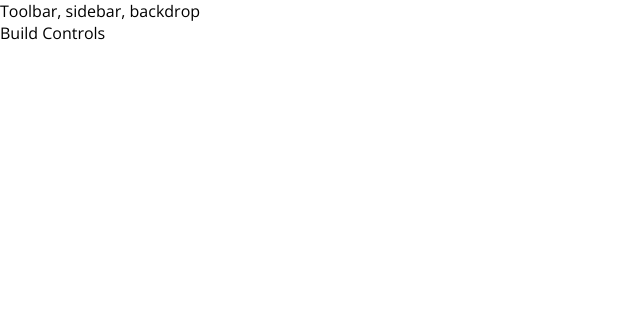
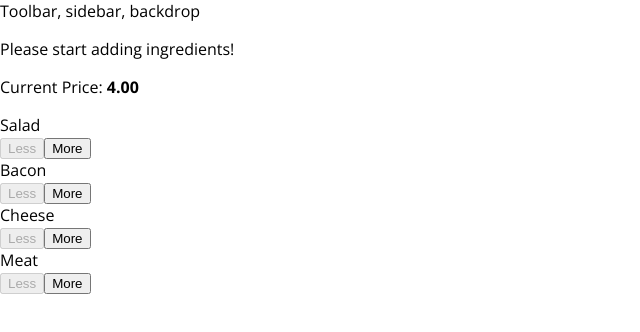
Before and after one commit to Enlitened/burger-builder-react, a React app: page / in a window 1280 px wide. Shown: the top 332 px of the page, without its empty margins (0-640 px from the left). Built offline with nearby package versions, Linux system fonts and the light colour scheme.

Commit message:
Added burger builder controls

```diff
--- /dev/null
+++ b/src/components/Burger/BuildControls/BuildControl/BuildControl.css
@@ -0,0 +1,56 @@
+.BuildControl {
+    display: flex;
+    justify-content: space-between;
+    align-items: center;
+    margin: 5px 0;
+}
+
+.BuildControl button {
+    display: block;
+    font: inherit;
+    padding: 5px;
+    margin: 0 5px;
+    width: 80px;
+    border: 1px solid #AA6817;
+    cursor: pointer;
+    outline: none;
+}
+
+.BuildControl button:disabled {
+    background-color: #AC9980;
+    border: 1px solid #7E7365;
+    color: #ccc;
+    cursor: default;
+}
+
+.BuildControl button:hover:disabled {
+    background-color: #AC9980;
+    color: #ccc;
+    cursor: not-allowed;
+}
+
+.Label {
+    padding: 10px;
+    font-weight: bold;
+    width: 80px;
+}
+
+.BuildControl .Less {
+    background-color: #D39952;
+    color: white;
+}
+
+.BuildControl .More {
+    background-color: #8F5E1E;
+    color: white;
+}
+
+.BuildControl .Less:hover, .BuildControl .Less:active {
+    background-color: #DAA972;
+    color: white;
+}
+
+.BuildControl .More:hover,.BuildControl .More:active {
+    background-color: #99703F;
+    color: white;
+}
--- /dev/null
+++ b/src/components/Burger/BuildControls/BuildControl/BuildControl.js
@@ -0,0 +1,12 @@
+import React from 'react';
+import classes from './BuildControl.css';
+
+const buildControl = (props) => (
+    <div className={classes.BuildControl}>
+        <div className={classes.Label}>{props.label}</div>
+        <button className={classes.Less} onClick={props.removed} disabled={props.disabled}>Less</button>
+        <button className={classes.More} onClick={props.added}>More</button>
+    </div>
+);
+
+export default buildControl;
--- /dev/null
+++ b/src/components/Burger/BuildControls/BuildControls.css
@@ -0,0 +1,10 @@
+.BuildControls {
+    width: 100%;
+    background-color: #CF8F2E;
+    display: flex;
+    flex-flow: column;
+    align-items: center;
+    box-shadow: 0 2px  1px #ccc;
+    margin: auto;
+    padding: 10px 0;
+}
--- /dev/null
+++ b/src/components/Burger/BuildControls/BuildControls.js
@@ -0,0 +1,26 @@
+import React from 'react';
+import classes from './BuildControls.css'
+import BuildControl from './BuildControl/BuildControl';
+
+const controls = [
+    { label: 'Salad', type: 'salad' },
+    { label: 'Bacon', type: 'bacon' },
+    { label: 'Cheese', type: 'cheese' },
+    { label: 'Meat', type: 'meat' },
+]
+
+const buildControls = (props) => (
+    <div className={classes.BuildControls}>
+    <p>Current Price: <strong>{props.price.toFixed(2)}</strong></p>
+        {controls.map(ctrl => (
+            <BuildControl
+                key={ctrl.label}
+                label={ctrl.label}
+                added={() => props.ingredientAdded(ctrl.type)}
+                removed={() => props.ingredientRemoved(ctrl.type)}
+                disabled={props.disabled[ctrl.type]} />
+        ))}
+    </div>
+);
+
+export default buildControls;
--- a/src/components/Burger/Burger.js
+++ b/src/components/Burger/Burger.js
@@ -1,16 +1,28 @@
 import React from 'react';
+
 import classes from './Burger.css';
 import BurgerIngredient from './BurgerIngredient/BurgerIngredient';
 
-const burger = (props) => {
+const burger = ( props ) => {
+    let transformedIngredients = Object.keys( props.ingredients )
+        .map( igKey => {
+            return [...Array( props.ingredients[igKey] )].map( ( _, i ) => {
+                return <BurgerIngredient key={igKey + i} type={igKey} />;
+            } );
+        } )
+        .reduce((arr, el) => {
+            return arr.concat(el)
+        }, []);
+    if (transformedIngredients.length === 0) {
+        transformedIngredients = <p>Please start adding ingredients!</p>;
+    }
     return (
         <div className={classes.Burger}>
             <BurgerIngredient type="bread-top" />
-            <BurgerIngredient type="cheese" />
-            <BurgerIngredient type="meat" />
+            {transformedIngredients}
             <BurgerIngredient type="bread-bottom" />
         </div>
     );
-}
+};
 
 export default burger;
--- a/src/containers/BurgerBuilder/BurgerBuilder.js
+++ b/src/containers/BurgerBuilder/BurgerBuilder.js
@@ -1,13 +1,71 @@
 import React, { Component } from 'react';
 import Aux from '../../hoc/Auxiliary';
 import Burger from '../../components/Burger/Burger';
+import BuildControls from '../../components/Burger/BuildControls/BuildControls';
+
+const INGREDIENT_PRICES = {
+    salad: 0.5,
+    cheese: 0.4,
+    meat: 1.3,
+    bacon: 0.7
+}
 
 class BurgerBuilder extends Component {
+
+    state = {
+        ingredients: {
+            salad: 0,
+            bacon: 0,
+            cheese: 0,
+            meat: 0
+        },
+        totalPrice: 4
+    }
+
+    addIngredientHandler = (type) => {
+        const oldCount = this.state.ingredients[type];
+        const updatedCount = oldCount + 1;
+        const updatedIngredients = {
+            ...this.state.ingredients
+        }
+        updatedIngredients[type] = updatedCount;
+        const priceAddition = INGREDIENT_PRICES[type];
+        const oldPrice = this.state.totalPrice;
+        const newPrice = oldPrice + priceAddition;
+        this.setState({totalPrice: newPrice, ingredients: updatedIngredients});
+    }
+
+    removeIngredientHandler = (type) => {
+        const oldCount = this.state.ingredients[type];
+        if (oldCount <= 0) {
+            return;
+        }
+        const updatedCount = oldCount - 1;
+        const updatedIngredients = {
+            ...this.state.ingredients
+        }
+        updatedIngredients[type] = updatedCount;
+        const priceDeduction = INGREDIENT_PRICES[type];
+        const oldPrice = this.state.totalPrice;
+        const newPrice = oldPrice - priceDeduction;
+        this.setState({totalPrice: newPrice, ingredients: updatedIngredients});
+    }
+
     render() {
+        const disabledInfo = {
+            ...this.state.ingredients
+        };
+        for (let key in disabledInfo) {
+            disabledInfo[key] = disabledInfo[key] <= 0
+        }
         return (
             <Aux>
-                <Burger />
-                <div>Build Controls</div>
+                <Burger ingredients={this.state.ingredients} />
+                <BuildControls
+                    ingredientAdded={this.addIngredientHandler}
+                    ingredientRemoved={this.removeIngredientHandler}
+                    disabled={disabledInfo}
+                    price={this.state.totalPrice} />
             </Aux>
         )
     };
```
